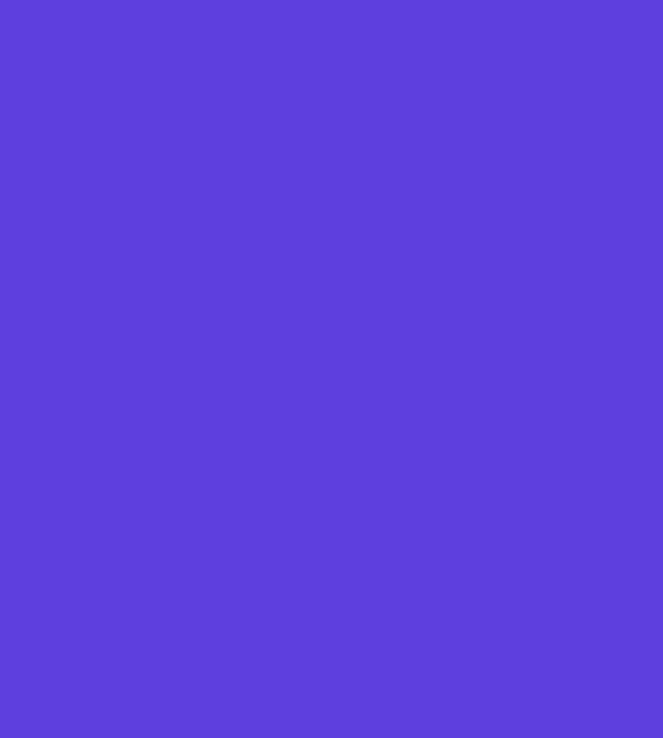
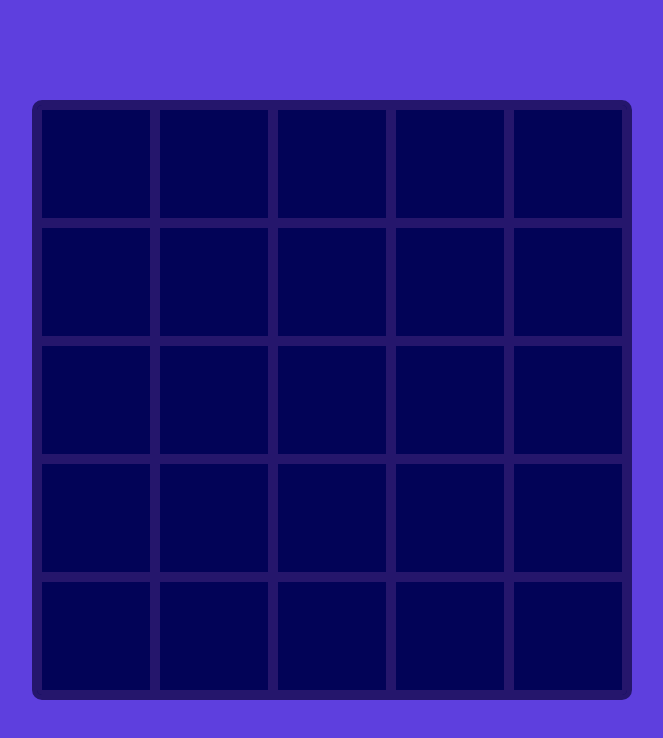
Before and after one commit to lanre-mark/tictactoe, a React app: page / in a window 1280 px wide. Both pictures are taken after a click on the element "11". Shown: the top 738 px of the page, without its empty margins (308-971 px from the left). Built offline with nearby package versions, Linux system fonts and the light colour scheme.

Commit message:
factored and sorted out issues relating to board size selection transition to game board. Also resolved an issue relating to named and default exports that caused a lot of delays in GameBoard component. apparantely it was exproted as default but inmported in GameContainer as named export

```diff
--- a/src/App.jsx
+++ b/src/App.jsx
@@ -1,5 +1,4 @@
 import React, { Component } from "react";
-// import BoardSize from "./components/BoardSize.jsx";
 import MainContainer from "./containers/MainContainer.jsx";
 
 class App extends Component {
--- a/src/components/GameBoard.jsx
+++ b/src/components/GameBoard.jsx
@@ -8,16 +8,17 @@ import O from "./OptionO.jsx";
 // Game Board
 // ----------
 
-export const GameBoard = (props) => {
+const GameBoard = (props) => {
+  console.log("GameBoard props::", props);
   return (
     <button
-      onClick={() => {
-        !props.symbol ? props.setSpace(props.index) : null;
+      onClick={(e) => {
+        !props.symbol ? props.onPlayGame(e, props.index) : null;
       }}
       className={`
-        game-board__button
-        ${props.symbol ? "game-board__button--disabled" : ""}
-      `}
+      game-board__button
+      ${props.symbol ? "game-board__button--disabled" : ""}
+    `}
     >
       <CSSTransition
         in={props.symbol === "x"}
@@ -41,3 +42,5 @@ export const GameBoard = (props) => {
     </button>
   );
 };
+
+export default GameBoard;
--- a/src/containers/GameContainer.jsx
+++ b/src/containers/GameContainer.jsx
@@ -1,6 +1,8 @@
 import React, { Component } from "react";
 import { connect } from "react-redux";
-import { GameBoard } from "../components/GameBoard.jsx";
+import GameBoard from "../components/GameBoard.jsx";
+
+import * as playActions from "../actions/actions";
 
 const mapStateToProps = (state) => {
   return {
@@ -12,24 +14,35 @@ const mapStateToProps = (state) => {
   };
 };
 
-const mapDispatchToProps = (dispatch) => {
+const mapDispatchToProps = (dispatch) => ({
   // dispatch the action of game board ticks
-};
+  playGame: (e, sz) => {
+    dispatch(playActions.tickBoard(sz));
+  },
+});
 
 class GameContainer extends Component {
   constructor(props) {
     super(props);
-    // console.log(props);
-    // console.log(this.props);
+    console.log("GameContainer::", props);
   }
 
   render() {
     return (
-      <div className="game-board">
-        <GameBoard />
+      <div className="game">
+        <div className="game-board">
+          {this.props.gameSessionState.map((space, index) => (
+            <GameBoard
+              key={`space-${index}`}
+              symbol={space}
+              index={index}
+              onPlayGame={this.props.playGame}
+            />
+          ))}
+        </div>
       </div>
     );
   }
 }
-//, mapDispatchToProps
-export default connect(mapStateToProps)(GameContainer);
+
+export default connect(mapStateToProps, mapDispatchToProps)(GameContainer);
--- a/src/containers/MainContainer.jsx
+++ b/src/containers/MainContainer.jsx
@@ -25,14 +25,14 @@ class MainContainer extends Component {
 
   render() {
     return (
-      <div className="game">
+      <div>
         {this.props.gameBoardSize === 0 && (
           <BoardChoice
             gameBoardSize={this.props.gameBoardSize}
             onSizeSelection={this.props.onBoardSizeSelection}
           />
         )}
-        {/* <GameContainer /> */}
+        {this.props.gameBoardSize > 0 && <GameContainer />}
       </div>
     );
   }
--- a/src/reducers/gameReducers.js
+++ b/src/reducers/gameReducers.js
@@ -27,9 +27,10 @@ const gameReducers = (state = initialState, action) => {
   // return state;
   switch (action.type) {
     case types.TICK_BOARD:
+      console.log("Board was ticked/played");
       return state;
     case types.SELECT_BOARD_SIZE:
-      console.log("selected size of board");
+      // console.log("selected size of board");
       // return a brand new state
       return {
         ...state,
--- a/src/style.css
+++ b/src/style.css
@@ -19,8 +19,8 @@ body {
 }
 
 .game {
-  width: 95%;
-  height: 95%;
+  width: 600px;
+  height: 600px;
   position: relative;
 }
 
```
